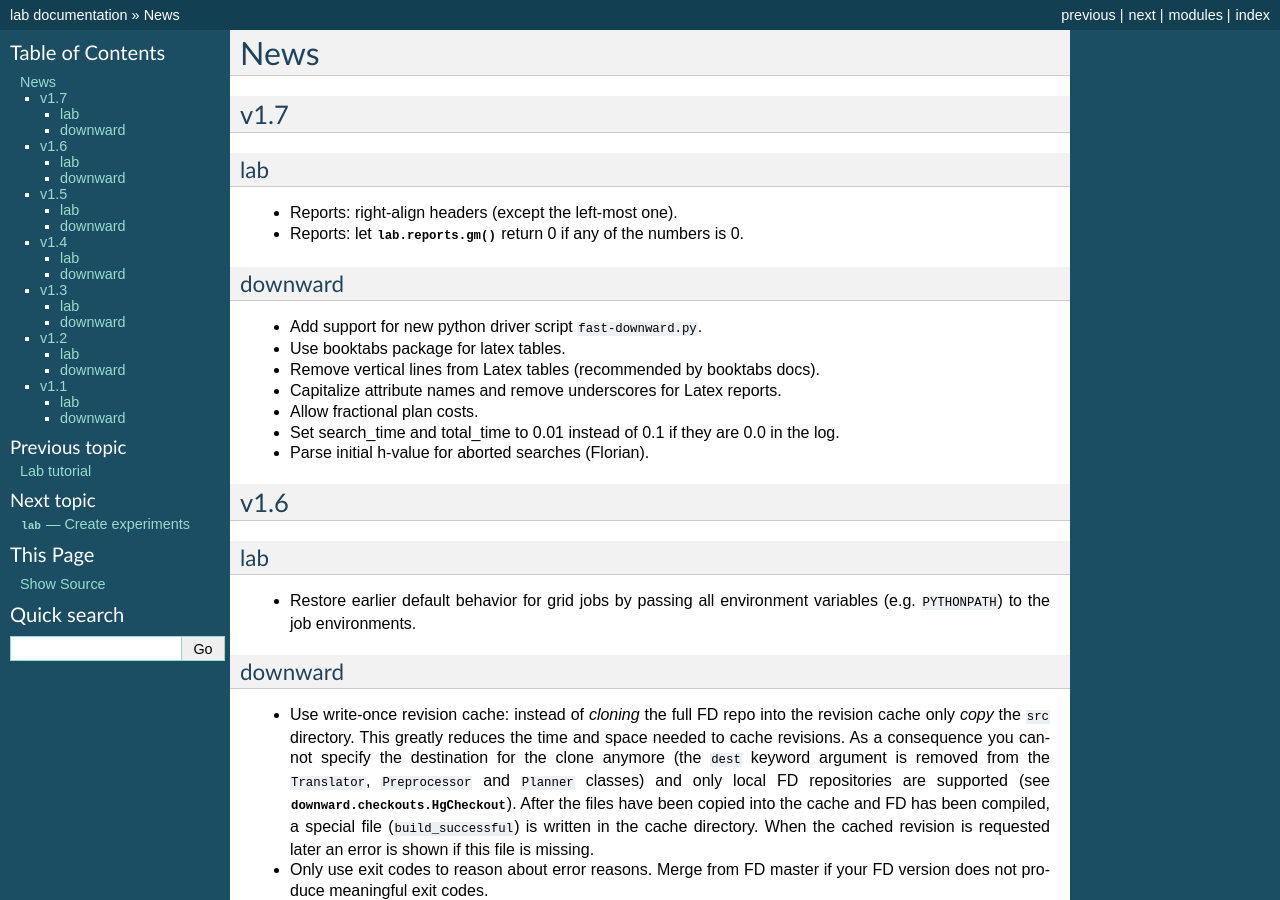
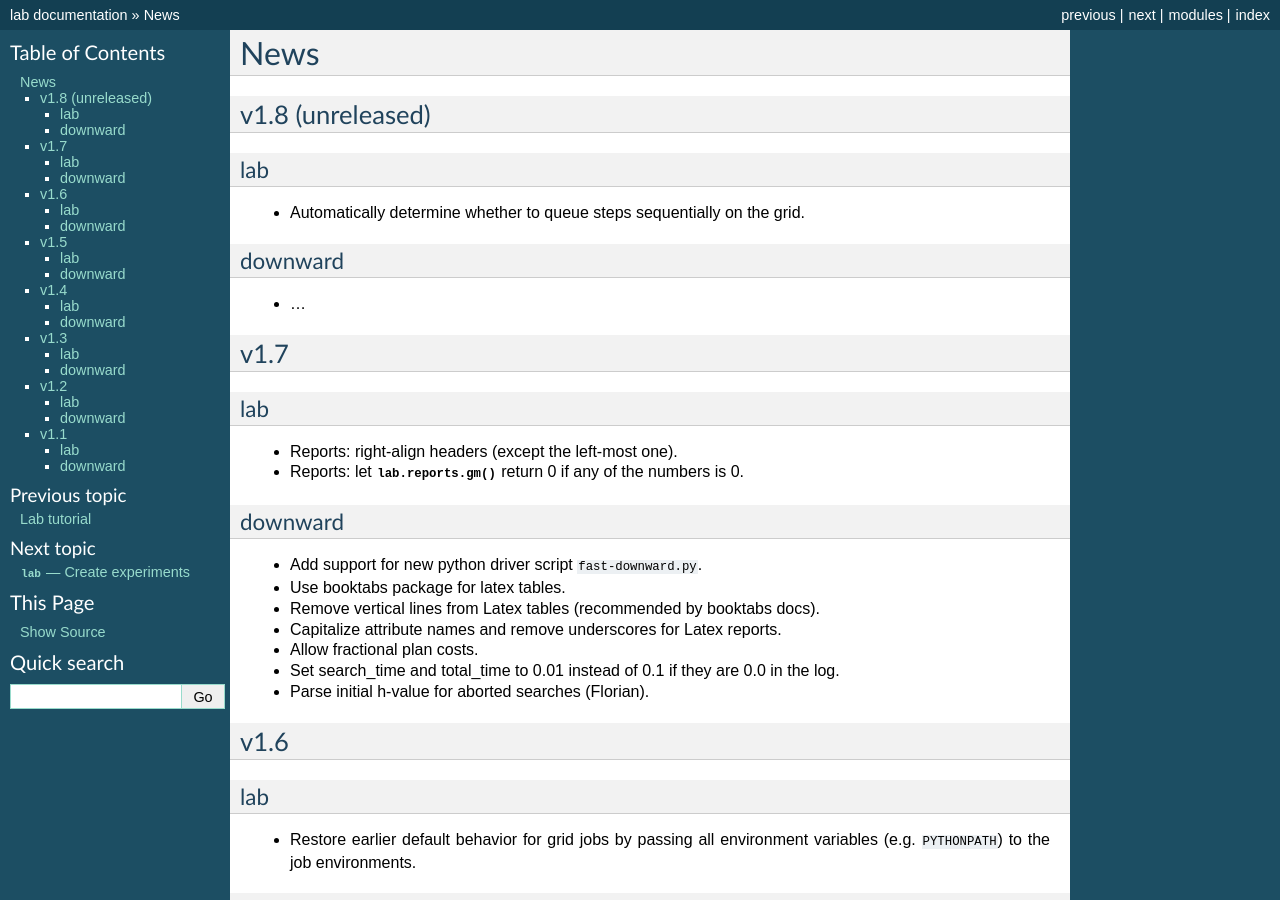
Before and after one commit to aibasel/lab, a Sphinx documentation site: the page built from docs/news.rst, in a window 1280 px wide and 900 px high. Built offline with Sphinx 7.4.7, drawn with Linux system fonts in a browser that asks for light colours.

Commit message:
add news item

```diff
--- a/docs/news.rst
+++ b/docs/news.rst
@@ -1,5 +1,17 @@
 News
 ====
+
+v1.8 (unreleased)
+-----------------
+
+lab
+^^^
+* Automatically determine whether to queue steps sequentially on the grid.
+
+downward
+^^^^^^^^
+* ...
+
 
 v1.7
 ----
```
